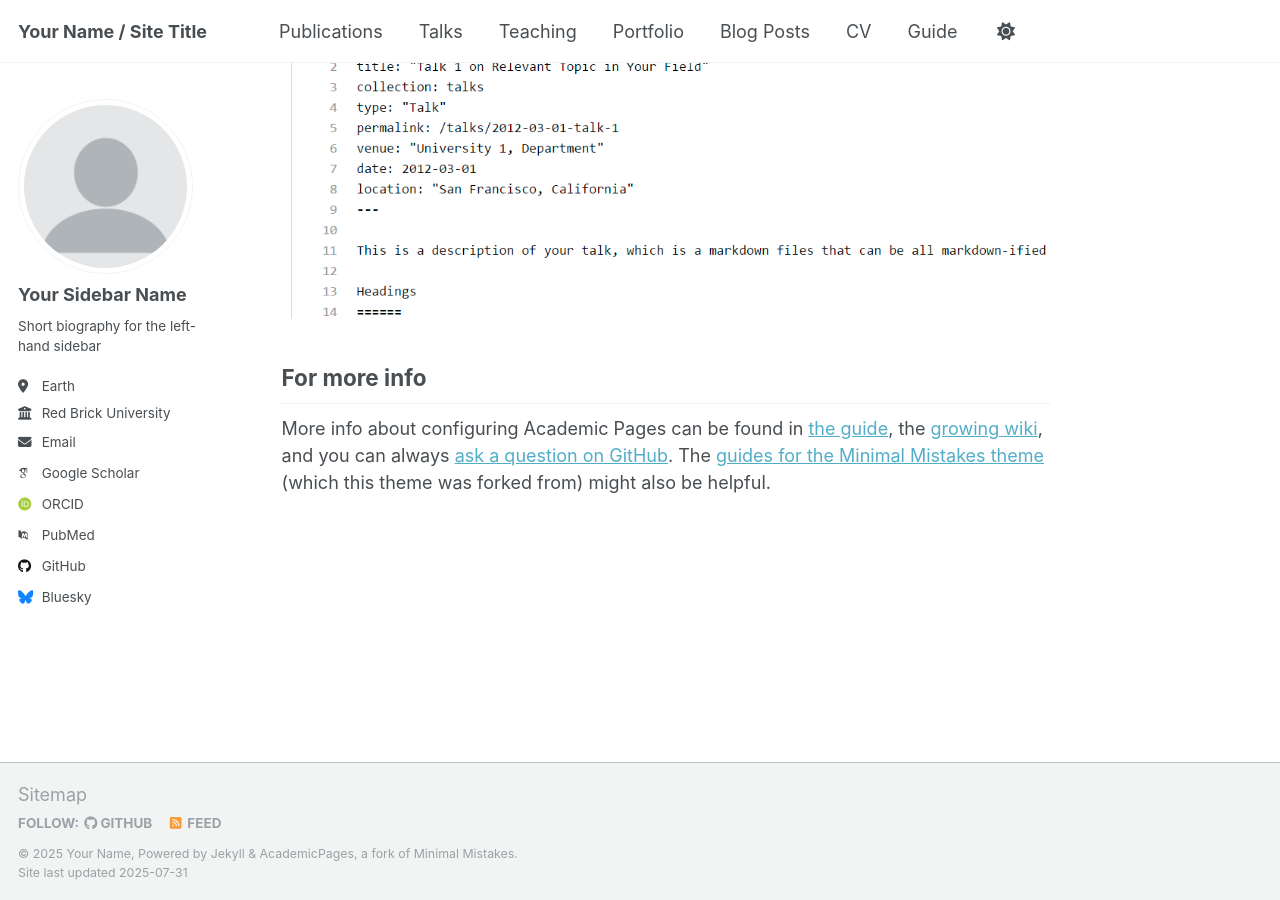
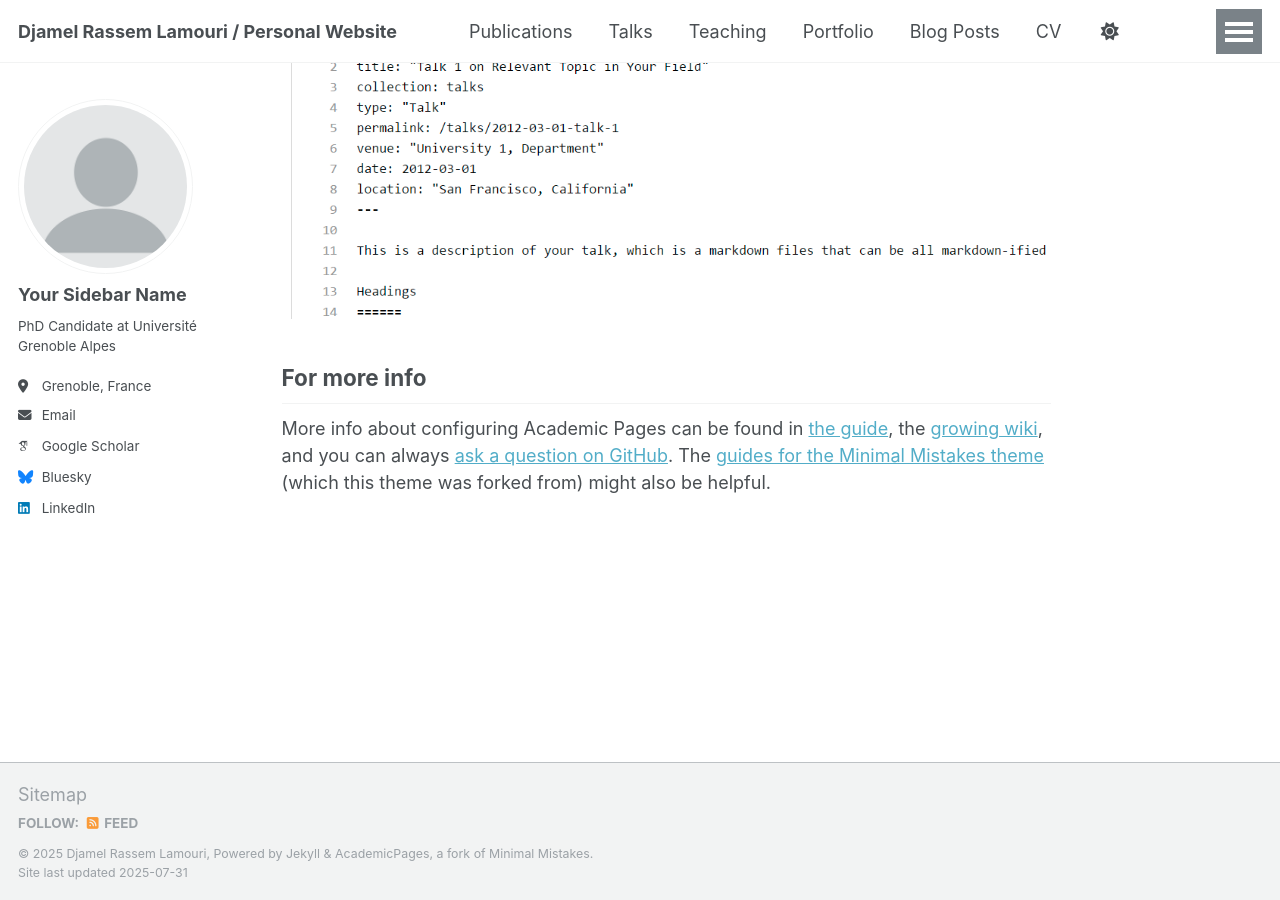
Before and after one commit to djamelrassem/djamelrassem.github.io, a Jekyll site: the page built from _pages/about.md, in a window 1280 px wide and 900 px high, scrolled down 2880 px. Built offline with Jekyll 4.4.1, drawn with Linux system fonts in a browser that asks for light colours; some web fonts are replaced; a script that is not in the unit is left out.

Commit message:
Update _config.yml

```diff
--- a/_config.yml
+++ b/_config.yml
@@ -9,11 +9,11 @@
 # Basic Site Settings
 locale                   : "en-US"
 site_theme               : "default"
-title                    : "Your Name / Site Title"
+title                    : "Djamel Rassem Lamouri / Personal Website"
 title_separator          : "-"
-name                     : &name "Your Name"
+name                     : &name "Djamel Rassem Lamouri"
 description              : &description "personal description"
-url                      : https://academicpages.github.io # the base hostname & protocol for your site e.g. "https://[your GitHub username].github.io" or if you already have some other page hosted on Github then use "https://[your GitHub username].github.io/[Your Repo Name]"
+url                      : https://djamelrassem.github.io # the base hostname & protocol for your site e.g. "https://[your GitHub username].github.io" or if you already have some other page hosted on Github then use "https://[your GitHub username].github.io/[Your Repo Name]"
 baseurl                  : "" # the subpath of your site, e.g. "/blog"
 repository               : "academicpages/academicpages.github.io"
 
@@ -25,21 +25,21 @@
   avatar           : "profile.png"
   name             : "Your Sidebar Name"
   pronouns         : # example: "she/her"
-  bio              : "Short biography for the left-hand sidebar"
-  location         : "Earth"
-  employer         : "Red Brick University"
+  bio              : "PhD Candidate at Université Grenoble Alpes"
+  location         : "Grenoble, France"
+  # employer         : "Red Brick University"
   uri              : # URL
   email            : "none@example.org"
 
   # Academic websites
   academia         : # URL
   arxiv            : # URL - Update with the correct link to your profile
-  googlescholar    : "https://scholar.google.com/citations?user=PS_CX0AAAAAJ"
+  googlescholar    : "https://scholar.google.com/citations?user=WZCRJEEAAAAJ&hl=en"
   inspire-hep      : # URL
   impactstory      : # URL
-  orcid            : "http://orcid.org/yourorcidurl"
+  # orcid            : "http://orcid.org/yourorcidurl"
   semantic         : # URL
-  pubmed           : "https://www.ncbi.nlm.nih.gov/pubmed/?term=john+snow"
+  # pubmed           : "https://www.ncbi.nlm.nih.gov/pubmed/?term=john+snow"
   researchgate     : # URL
   scopus           : # URL
 
@@ -47,7 +47,7 @@
   bitbucket        : # Username - Update with your username on the site
   codepen          : # Username
   dribbble         : # Username
-  github           : "academicpages"
+  # github           : "academicpages"
   kaggle           : # Username
   stackoverflow    : # User number or user number and name (i.e., use "1" or "1/jeff-atwood")
 
@@ -62,7 +62,7 @@
   keybase          : # Username
   instagram        : # Username
   lastfm           : # Username
-  linkedin         : # Username
+  linkedin         : "djamelrassem"
   mastodon         : # URL
   medium           : # URL
   pinterest        : # Username
```
